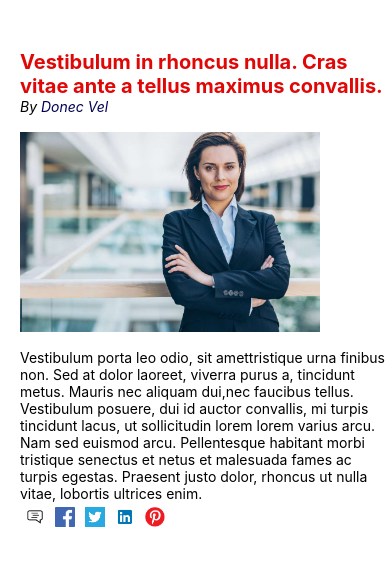
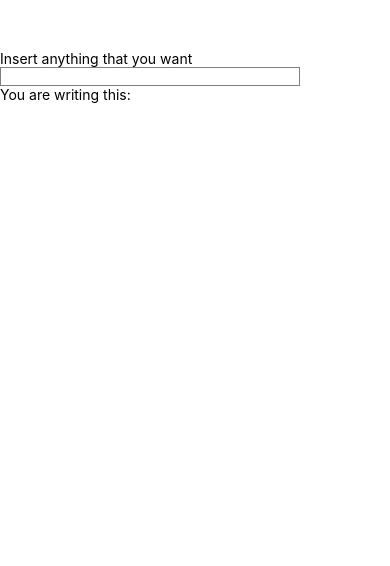
Before and after one commit to martin-gazzara/rn-training, a React Native app in the folder training-playground/: screen / in a window 390 px wide. Shown: the top 566 px of the page. Built offline with nearby package versions, Linux system fonts and the light colour scheme.

Commit message:
Exercise I, topic 3

```diff
--- a/training-playground/App.js
+++ b/training-playground/App.js
@@ -1,11 +1,11 @@
 import React from 'react';
-import Article from "../training-playground/components/wireframe/article";
+import Input from "../training-playground/components/topic3";
 
 export default class App extends React.Component {
 
   render() {
     return (
-      <Article/>
+      <Input/>
     );
   }
 }
--- /dev/null
+++ b/training-playground/components/topic3.js
@@ -0,0 +1,31 @@
+import React from "react";
+import {View,TextInput,Text} from "react-native";
+
+export default class Input extends React.Component{
+
+    constructor(props){
+        super(props);
+        this.state = {
+            input:[]
+        }
+
+        this.HandleInput = this.HandleInput.bind(this);
+    }
+
+    HandleInput(text){
+        this.setState({input:text});
+    }
+
+    render(){
+        return(
+            <View style={{marginTop:50}}>
+                <Text>Insert anything that you want</Text>
+                <TextInput onChangeText={this.HandleInput} underlineColorAndroid="transparent" style={{color:"red",borderColor:"grey",borderWidth:1,width:300}}></TextInput>
+                <Text>You are writing this:</Text>
+                <Text>{this.state.input}</Text>
+            </View>
+        )
+    }
+
+
+}
```
